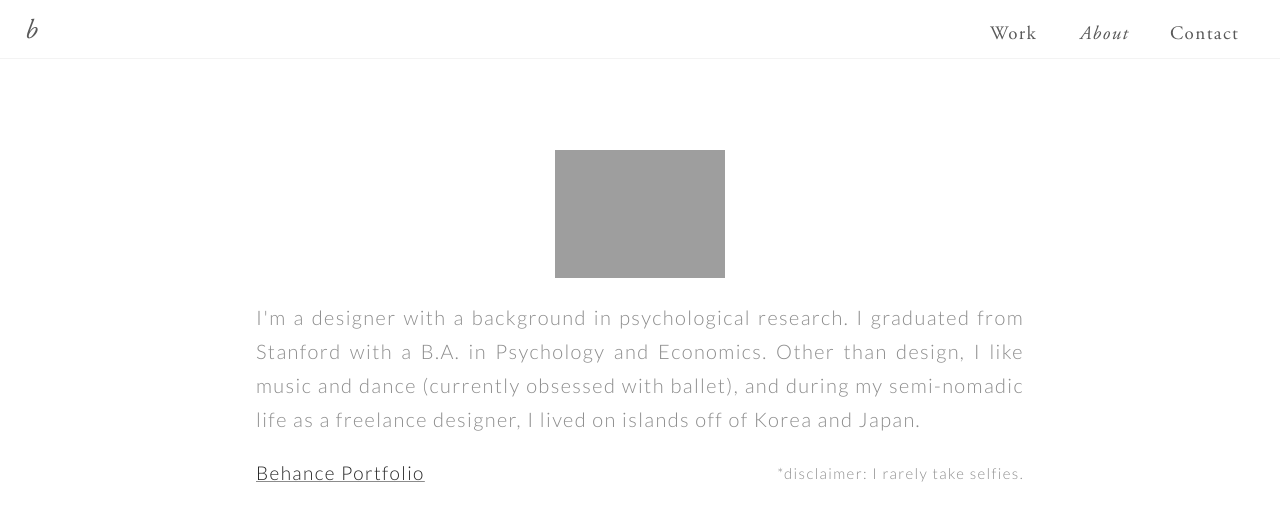
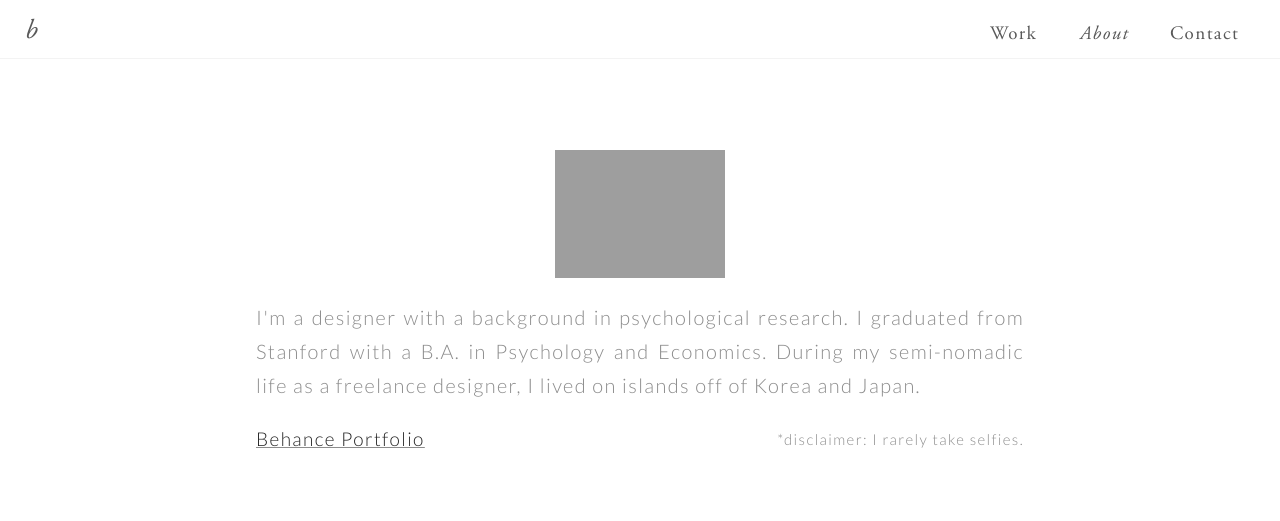
Before and after one commit to bkwon0402/bkwon0402.github.io, a Jekyll site: the page about.html, which Jekyll copies as it is, in a window 1280 px wide. Shown: the top 521 px of the page. Built offline with Jekyll 4.4.1, drawn with Linux system fonts in a browser that asks for light colours.

Commit message:
Update about.html

```diff
--- a/about.html
+++ b/about.html
@@ -72,7 +72,7 @@
 <div class="say">
 <div class="selfie2"><img src="/images/selfie.png"></div>
 <div class="aboutme"> I'm a designer with a background in psychological research.
-	 I graduated from Stanford with a B.A. in Psychology and Economics. Other than design, I like music and dance (currently obsessed with ballet), and during my semi-nomadic life as a freelance designer, I lived on islands off of Korea and Japan.
+	 I graduated from Stanford with a B.A. in Psychology and Economics. During my semi-nomadic life as a freelance designer, I lived on islands off of Korea and Japan.
 	<p class="disclaimer">*disclaimer: I rarely take selfies.</p>
 
 	<div class="behancetext"><a href="http://www.behance.net/bkwon" text-decoration: "underline">Behance Portfolio</a></div>
```
